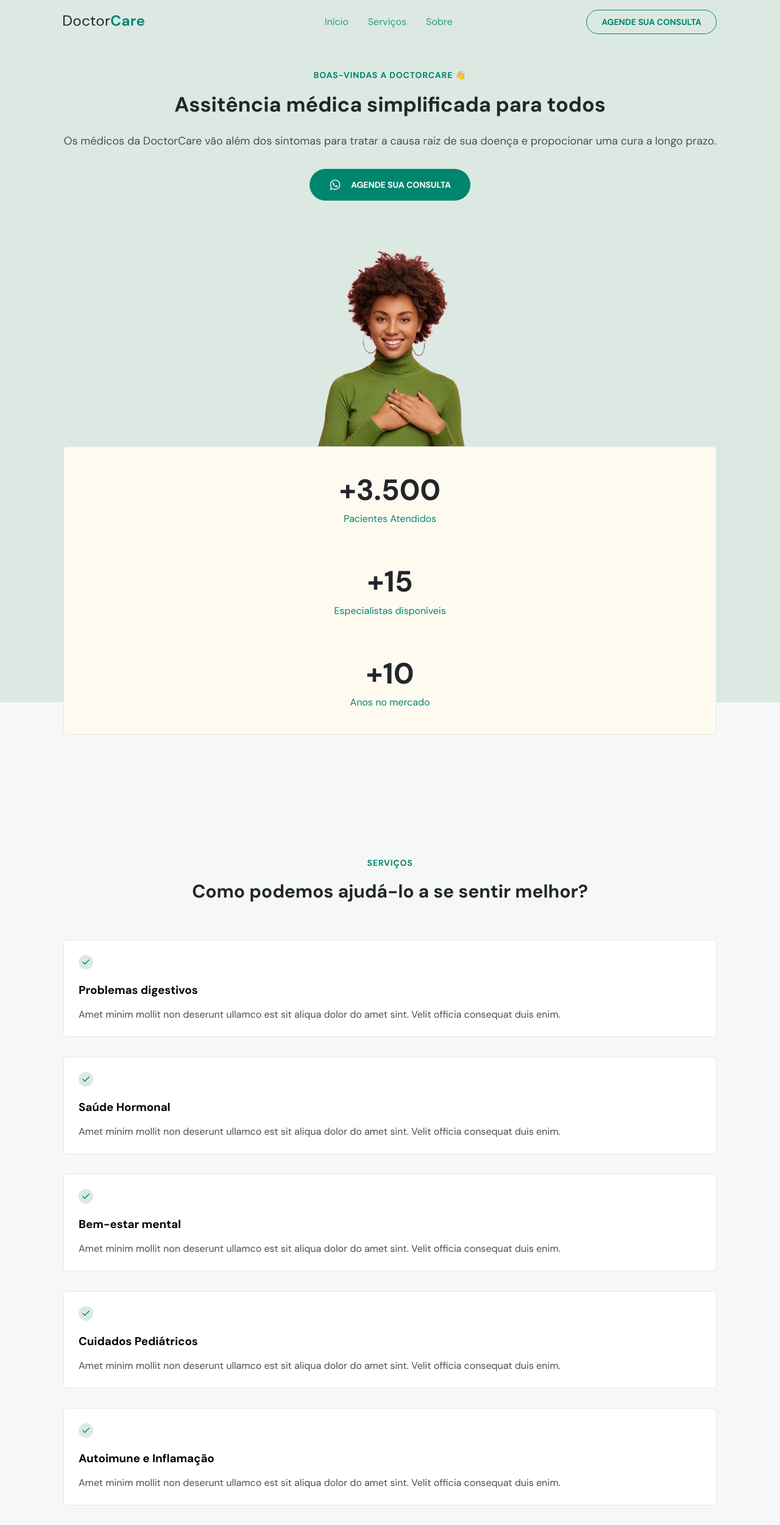
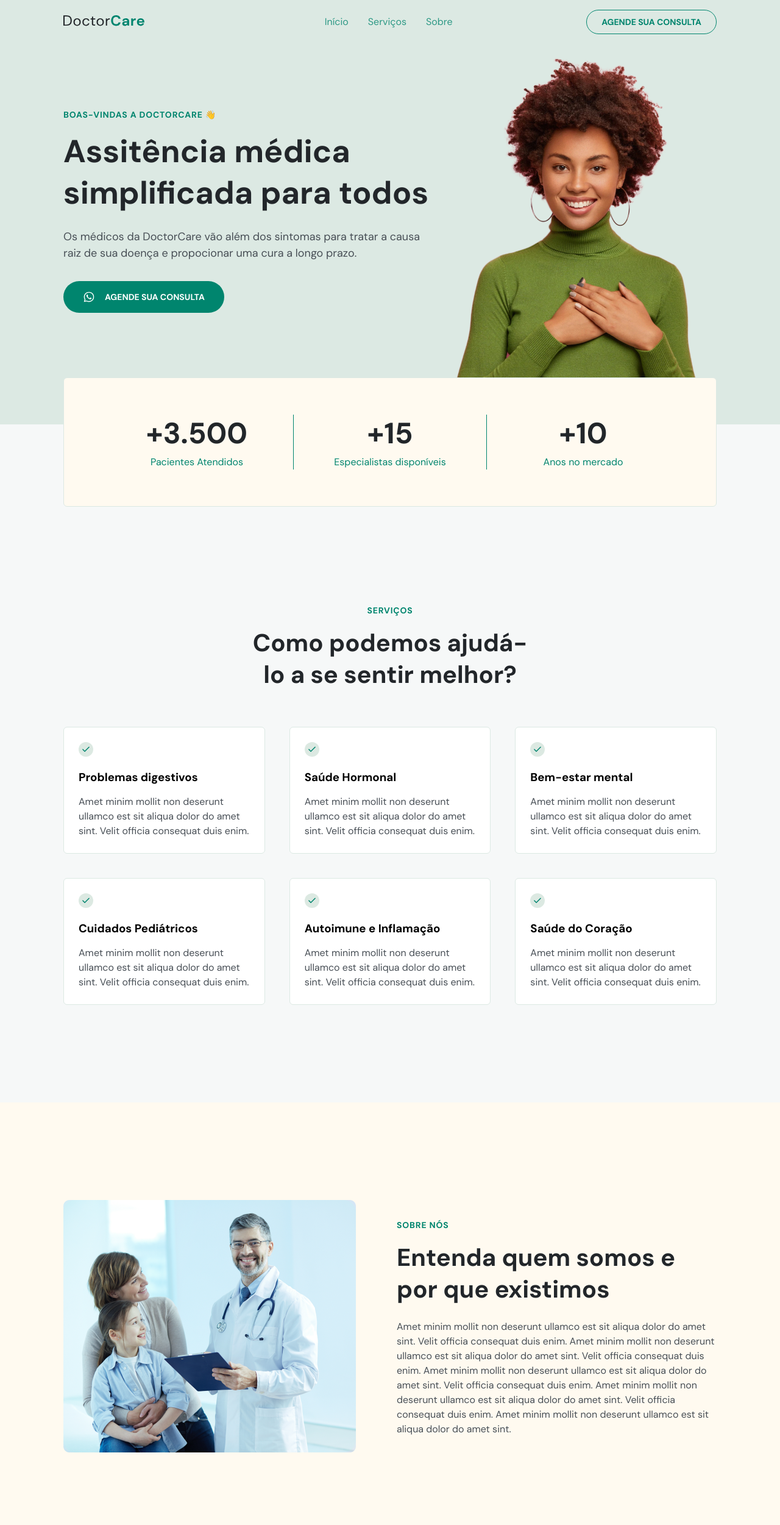
Before and after one commit to viniciusmaclters/nlw-return-origin, a plain HTML site: page index.html in a window 1280 px wide. Shown: the top 2501 px of the page at 61% size. Drawn offline with nearby package versions, Linux system fonts and the light colour scheme.

Commit message:
CSS Finalizado

```diff
--- a/index.html
+++ b/index.html
@@ -76,10 +76,12 @@
 
   <section id="home">
     <div class="wrapper">
+      <div class="col-a">
         <header>
           <h4>BOAS-VINDAS A DOCTORCARE 👋</h4>
           <h1>Assitência médica simplificada para todos</h1>
         </header>
+
         <div class="content">
           <p>Os médicos da DoctorCare vão além dos sintomas para tratar a causa raiz de sua doença e propocionar uma cura a longo prazo.</p>
 
@@ -90,9 +92,11 @@
 
             AGENDE SUA CONSULTA
           </a>
+        </div>
+      </div>
 
+      <div class="col-b">
         <img src="./assets/Foto.png" alt="Mulher negra vestindo moletom e sorrindo">
-
       </div>
 
       <div class="stats">
@@ -191,6 +195,7 @@
 
   <section id="about">
     <div class="wrapper">
+      <div class="col-a">
         <header>
           <h4>SOBRE NÓS</h4>
           <h2>Entenda quem somos e por que existimos</h2>
@@ -198,13 +203,19 @@
 
         <div class="content">
           <p>Amet minim mollit non deserunt ullamco est sit aliqua dolor do amet sint. Velit officia consequat duis enim. Amet minim mollit non deserunt ullamco est sit aliqua dolor do amet sint. Velit officia consequat duis enim. Amet minim mollit non deserunt ullamco est sit aliqua dolor do amet sint. Velit officia consequat duis enim. Amet minim mollit non deserunt ullamco est sit aliqua dolor do amet sint. Velit officia consequat duis enim. Amet minim mollit non deserunt ullamco est sit aliqua dolor do amet sint.</p>
+        </div>
+      </div>
+
+      <div class="col-b">
         <img src="/assets/happy-doctor-holding-a-clipboard-with-patients.png" alt="Doutor feliz segurando uma prancheta com pacientes.">
       </div>
+
     </div>
   </section>
 
   <section id="contact">
     <div class="wrapper">
+      <div class="col-a">
         <header>
           <h2>Entre em contato com a gente!</h2>
         </header>
@@ -237,15 +248,20 @@
 
             AGENDE SUA CONSULTA
           </a>
+        </div>
+      </div>
 
+      <div class="col-b">
         <img src="./assets/guy-looking-at-cellphone.png" alt="Homem negro com blusa bege olhando o celular.">
       </div>
+
     </div>
   </section>
 
 
   <footer>
     <div class="wrapper">
+      <div class="col-a">
         <a class="logo" href="#home">
           <svg width="133" height="18" viewBox="0 0 133 18" fill="none" xmlns="http://www.w3.org/2000/svg">
             <path d="M0 17.088V0.287999H5.16C8.12 0.287999 10.296 1.04 11.688 2.544C13.096 4.048 13.8 6.112 13.8 8.736C13.8 11.312 13.096 13.352 11.688 14.856C10.296 16.344 8.12 17.088 5.16 17.088H0ZM2.016 15.408H5.112C6.744 15.408 8.04 15.144 9 14.616C9.976 14.072 10.672 13.304 11.088 12.312C11.504 11.304 11.712 10.112 11.712 8.736C11.712 7.328 11.504 6.12 11.088 5.112C10.672 4.104 9.976 3.328 9 2.784C8.04 2.24 6.744 1.968 5.112 1.968H2.016V15.408Z" fill="#212529"/>
@@ -266,7 +282,9 @@
             <br>
             Todos os direitos reservados.
           </p>
+      </div>
 
+      <div class="col-b">
         <ul class="social-links">
           <li><a href="https://instagram.com" target="_blank"><svg width="24" height="24" viewBox="0 0 24 24" fill="none" xmlns="http://www.w3.org/2000/svg">
             <path d="M17 1.99997H7C4.23858 1.99997 2 4.23855 2 6.99997V17C2 19.7614 4.23858 22 7 22H17C19.7614 22 22 19.7614 22 17V6.99997C22 4.23855 19.7614 1.99997 17 1.99997Z" stroke="#FFFAF1" stroke-width="2" stroke-linecap="round" stroke-linejoin="round"/>
@@ -285,6 +303,8 @@
             </a></li>
         </ul>
       </div>
+
+    </div>
   </footer>
 
 
--- a/style.css
+++ b/style.css
@@ -272,15 +272,15 @@ body.menu-expanded .logo button path {
 }
 
 /* HOME ======================================*/
-
 #home {
+  padding-block: 0;
   padding-top: calc(4.1rem + var(--nav-height));
 }
 
 #home::before {
   content: "";
   width: 100%;
-  height: calc(108rem + var(--nav-height));
+  height: calc(76% + var(--nav-height));
   background-color: var(--brand-light);
   display: block;
 
@@ -461,11 +461,33 @@ footer .social-links {
 /* RESPONSIVO =======================================*/
 @media (min-width: 1024px) {
   /* GERAL =======================================*/
+  body {
+    overflow: auto;
+  }
+
   .wrapper {
     width: min(112rem, 100%);
+    display: grid;
+  }
+
+  .col-a {
+    grid-area: A;
+  }
+
+  .col-b {
+    grid-area: B;
+  }
+
+
+  section {
+    padding-block: 16rem;
+  }
+
+  section header h2 {
+    font-size: 4rem;
+    line-height: 5.2rem;
   }
   /* NAVIGATION =======================================*/
-
   /* RESET =======================================*/
   nav#navigation .wrapper * {
     margin: 0;
@@ -480,6 +502,7 @@ footer .social-links {
     color: initial;
     background-color: initial;
     font-weight: initial;
+    filter: initial;
   }
 
   nav#navigation .close-menu,
@@ -520,6 +543,12 @@ footer .social-links {
     font-size: 1.4rem;
   }
 
+  nav#navigation .menu a.button:hover {
+    background-color: var(--primary-color);
+    border: none;
+    color: #ffffff;
+  }
+
   nav#navigation.scroll .menu ul li a {
     color: #F7F9F9;
     opacity: 0.9;
@@ -534,6 +563,7 @@ footer .social-links {
     transition: opacity .4s;
   }
 
+  nav#navigation .menu li a.active,
   nav#navigation .menu li a:hover {
     opacity: 1;
     font-weight: 700;
@@ -558,12 +588,139 @@ footer .social-links {
     background-color: #ffffff;
   }
 
+  nav#navigation .menu li a.active::after,
   nav#navigation .menu li a:hover::after {
     padding-inline: 0.8rem;
     width: 100%;
   }
 
+  nav#navigation.scroll .menu li a.active,
   nav#navigation.scroll .menu li a:hover {
     opacity: 1;
   }
+
+  nav#navigation.scroll .menu a.button.active,
+  nav#navigation.scroll .menu a.button:hover {
+    background-color: var(--primary-color);
+    filter: brightness(1.3);
+    border: none;
+  }
+
+  /* HOME =======================================*/
+
+  #home::before {
+    height: calc(96% - var(--nav-height));
+  }
+
+  #home {
+    padding-top: var(--nav-height);
+  }
+
+  #home .wrapper {
+    grid-template-columns: 60.5rem 1fr;
+    grid-template-areas:
+    'A B'
+    'C C';
+  }
+
+  #home .col-a {
+    text-align: left;
+    align-self: center;
+  }
+
+  #home h1 {
+    font-size: 5.2rem;
+  }
+
+  #home .content p {
+    font-size: 1.8rem;
+  }
+
+  #home .stats {
+    grid-area: C;
+    flex-direction: row;
+    padding: 6rem;
+    gap: 0;
+  }
+
+  #home .stats .stat + .stat {
+    border-left: 1px solid var(--primary-color);
+  }
+
+  #home .stats .stat {
+    flex: 1;
+  }
+
+  #home .button {
+    margin: 0;
+  }
+
+  #home img {
+    width: 42rem;
+  }
+
+  /* SERVICES ======================================*/
+  #services h2 {
+    width: 47rem;
+    margin-inline: auto;
+  }
+
+  #services .cards {
+    flex-direction: row;
+    flex-wrap: wrap;
+    gap: 4rem;
+  }
+
+  #services .card {
+    width: 30%;
+    flex-grow: 1;
+  }
+
+  /* ABOUT ======================================*/
+  #about .wrapper {
+    grid-template-columns: 48rem 1fr;
+    grid-template-areas: 'B A';
+    gap: 6.7rem;
+  }
+
+  #about .col-a {
+    align-self: center;
+  }
+
+  #about .content p {
+    margin-bottom: 0;
+  }
+
+  /* CONTACT ======================================*/
+  #contact .wrapper {
+    grid-template-columns: 1fr 57.5rem;
+    grid-template-areas: 'A B';
+  }
+
+  #contact h2 {
+    width: 40.4rem;
+  }
+
+  /* FOOTER ======================================*/
+  footer {
+    padding-block: 8rem;
+  }
+
+  footer .wrapper {
+    grid-template-columns: 1fr 1fr;
+    grid-template-areas: 'A B';
+  }
+
+  footer .col-a {
+    align-self: center;
+  }
+
+  footer .col-b {
+    align-self: center;
+    justify-self: flex-end;
+  }
+
+  footer p {
+    margin-bottom: 0;
+  }
 }
```
Lines whose indentation alone changed are shown as unchanged.
